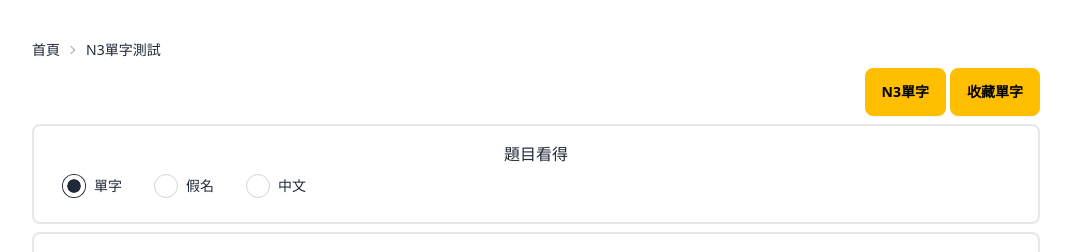
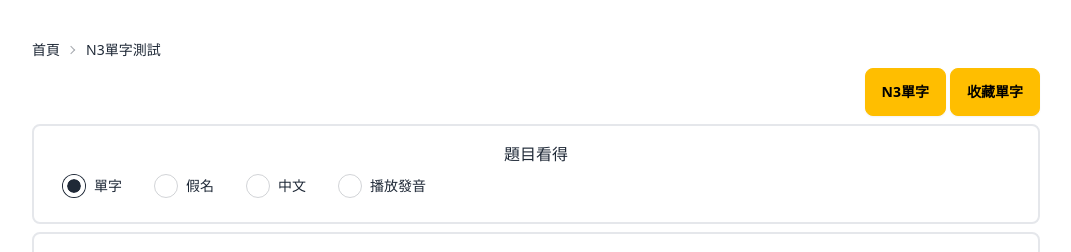
Before and after one commit to tuchin1228/JLPT-TangoQuiz, a React (Vite) app: page /N3Word in a window 1280 px wide. Shown: the top 252 px of the page, without its empty margins (104-1175 px from the left). Built offline with nearby package versions, Linux system fonts and the light colour scheme; the HTML template or start-up script is replaced by a standard one.

Commit message:
新增播放發音模式，限制選項不顯示播放按鈕，並自動播放答案發音

```diff
--- a/src/Pages/N3Word.tsx
+++ b/src/Pages/N3Word.tsx
@@ -75,6 +75,12 @@ export default function NewWord() {
       return null;
     }
 
+    // 播放發音模式下，不允許選項也是播放發音
+    if (GuessIndex == "sound" && AnswerIndex == "sound") {
+      alert("播放發音模式下，選項不能也是播放發音");
+      return null;
+    }
+
     // 從WordData的資料長度中，隨機產四個變數，此四個變數代表WordData資料的index，並將四個index的資料取出做為選項，並隨機使用一筆作為答案，如果GuessIndex或AnswerIndex為word，那麼要把該選項移除，並重新抽選補齊四個選項
     const getRandomIndexes = () => {
       const indexes: number[] = [];
@@ -125,6 +131,13 @@ export default function NewWord() {
 
     setOptions(options);
     setAnswer(answer);
+
+    // 如果是播放發音模式，自動播放一次
+    if (GuessIndex === "sound" && answer?.word) {
+      setTimeout(() => {
+        speak(answer.word);
+      }, 500); // 延遲 500ms 讓狀態更新完成
+    }
   };
 
   //選項渲染
@@ -166,6 +179,31 @@ export default function NewWord() {
 
   // 題目渲染
   const GuessAreaTemplate = () => {
+    if (GuessIndex === "sound") {
+      // 播放發音模式：只顯示播放按鈕
+      return (
+        <div className="text-center p-5 border-2">
+          <div className="text-lg mb-4"></div>
+          <button
+            onClick={() => {
+              if (Answer?.word) {
+                speak(Answer.word);
+              }
+            }}
+            className="btn btn-primary btn-lg mr-2"
+            disabled={!Answer}
+            title="播放發音"
+          >
+            <svg xmlns="http://www.w3.org/2000/svg" className="h-8 w-8" fill="none" viewBox="0 0 24 24" stroke="currentColor">
+              <path strokeLinecap="round" strokeLinejoin="round" strokeWidth={2} d="M15.536 8.464a5 5 0 010 7.072m2.828-9.9a9 9 0 010 12.728M5.586 15H4a1 1 0 01-1-1v-4a1 1 0 011-1h1.586l4.707-4.707C10.923 3.663 12 4.109 12 5v14c0 .891-1.077 1.337-1.707.707L5.586 15z" />
+            </svg>
+            播放發音
+          </button>
+        </div>
+      );
+    }
+
+    // 其他模式：顯示文字
     let content = "點擊按鈕出題";
     if (Answer?.chi) {
       switch (GuessIndex) {
@@ -291,6 +329,19 @@ export default function NewWord() {
                 checked={GuessIndex == "chi"}
               />
               <span className="label-text  mx-2">中文</span>
+            </label>
+          </div>
+          <div className="form-control mx-2">
+            <label className="label cursor-pointer">
+              <input
+                type="radio"
+                name="Guess"
+                id="GuessSound"
+                className="radio  "
+                onChange={() => setGuessIndex("sound")}
+                checked={GuessIndex == "sound"}
+              />
+              <span className="label-text  mx-2">播放發音</span>
             </label>
           </div>
         </div>
```
